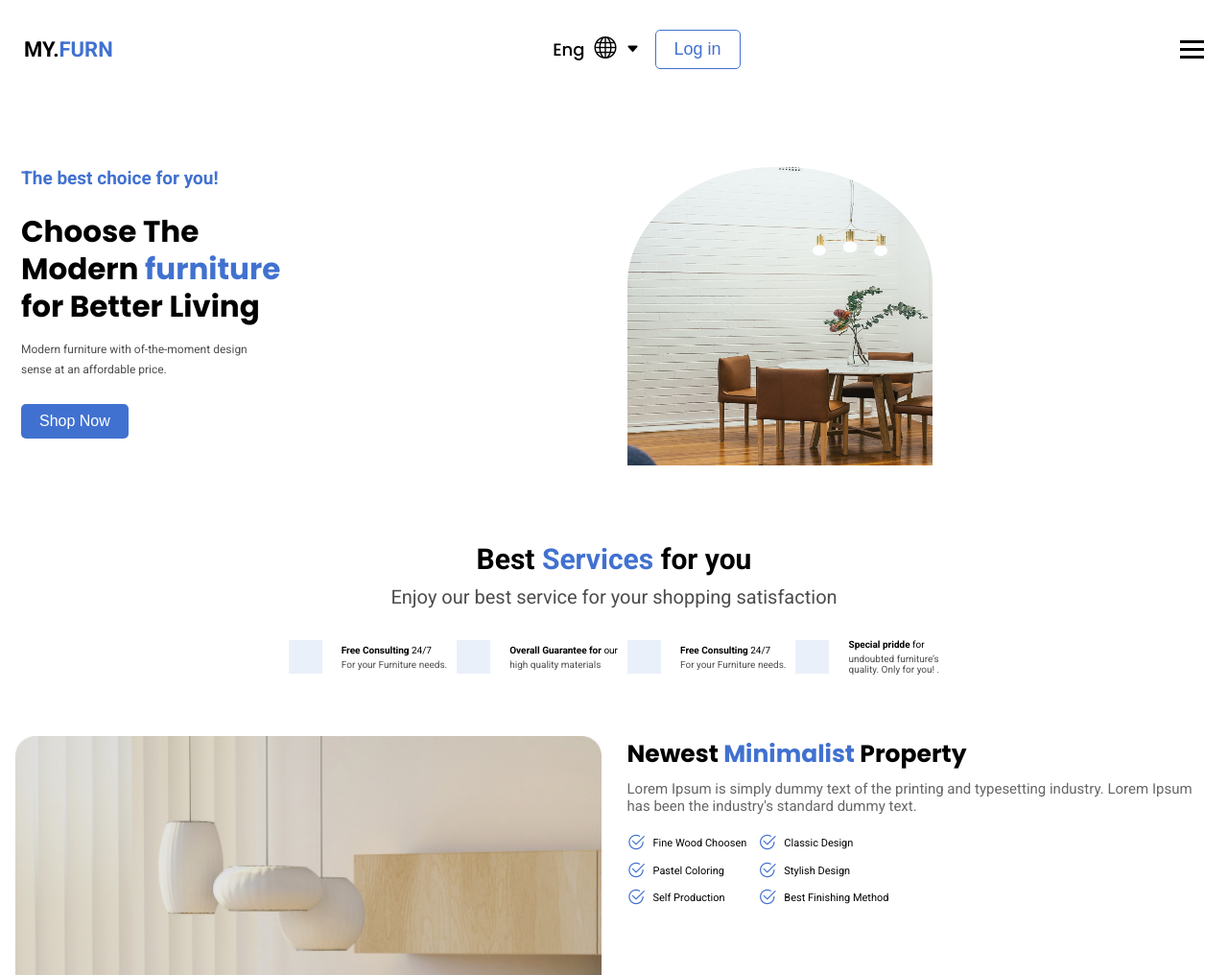
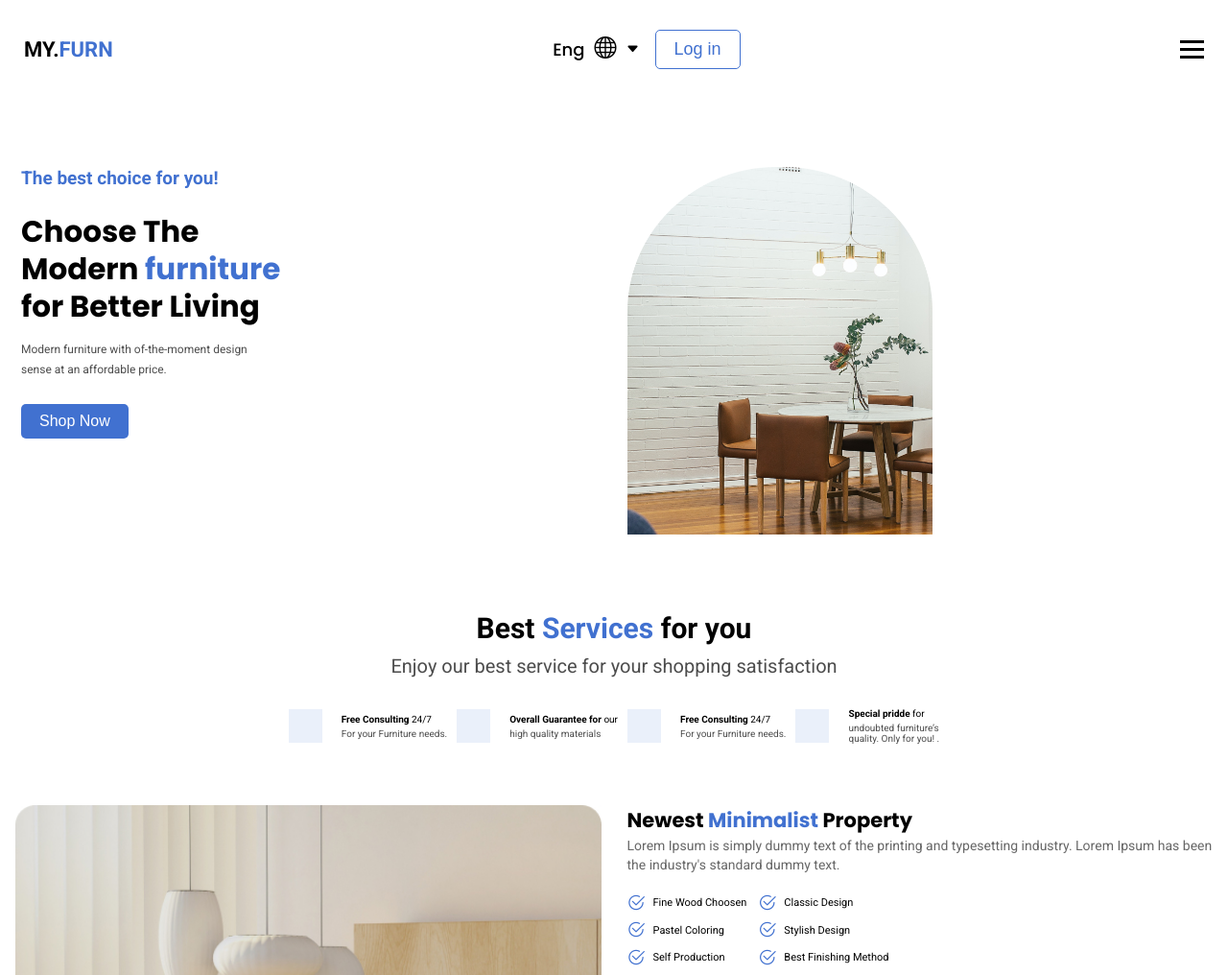
Before and after one commit to fanuelstephen/MYFURN, a plain HTML site: page index.html in a window 1280 px wide. Shown: the top 1016 px of the page at 96% size. Drawn offline with nearby package versions, Linux system fonts and the light colour scheme.

```diff
--- a/CSS/queries.css
+++ b/CSS/queries.css
@@ -267,8 +267,8 @@
     font-size: 13px;
   }
   .home-img {
-    width: 343px;
-    height: 267px;
+    width: 360px;
+    height: 440px;
   }
   .best-heading h2 {
     font-size: 30px;
@@ -294,7 +294,7 @@
     font-size: 14px;
   }
   .item-icon {
-    gap: 18px;
+    gap: 13px;
   }
   .product-title h4 {
     font-size: 27px;
@@ -382,6 +382,14 @@
   .login-icon-2 {
     font-size: 14px;
   }
+  .text-box h5 {
+    font-size: 21px;
+    margin-bottom: 2px;
+  }
+  .text-box p {
+    font-size: 14px;
+    line-height: 1.4;
+  }
   .grid-2cols {
     grid-template-columns: 1fr 1fr;
     gap: 27px;
@@ -392,7 +400,7 @@
   }
   .home-img {
     width: 318px;
-    height: 311px;
+    height: 383px;
   }
   .cta-shopNow {
     font-size: 16px;
@@ -423,6 +431,7 @@
   }
   .product-title {
     flex-direction: row;
+    margin-bottom: 2rem;
   }
   .product-title p {
     font-size: 13px;
```
